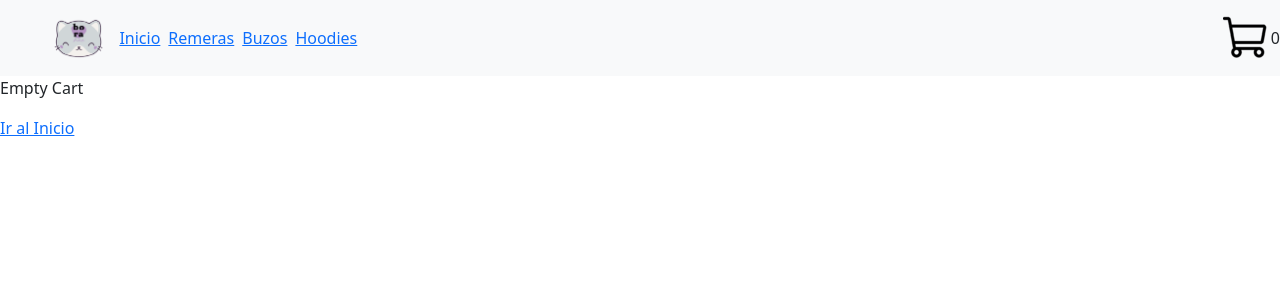
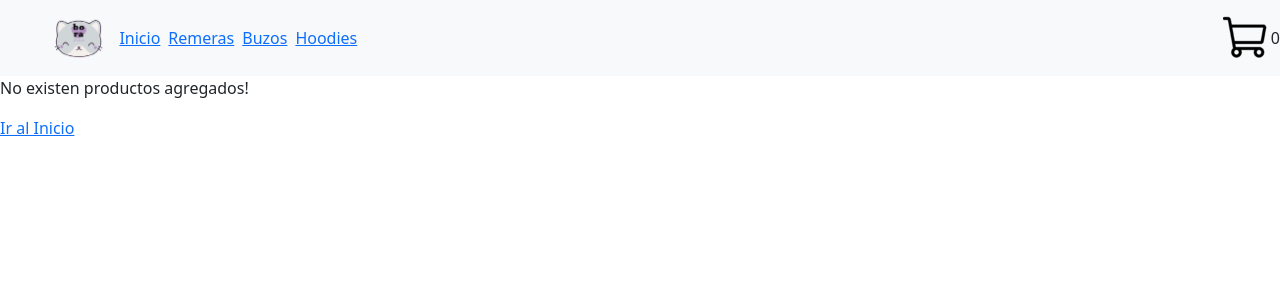
Before and after one commit to lucasverblud/reactJS, a React (Create React App) app: page /cart in a window 1280 px wide. Shown: the top 300 px of the page. Built offline with nearby package versions, Linux system fonts and the light colour scheme.

Commit message:
desafio11

```diff
--- a/src/components/Cart/Cart.jsx
+++ b/src/components/Cart/Cart.jsx
@@ -19,7 +19,7 @@ const Cart = () => {
     <>
       {cart.length === 0 ?
         <div>
-          <p>Empty Cart</p>
+          <p>No existen productos agregados!</p>
           <Link to='/'>Ir al Inicio</Link>
         </div>
         :
```
